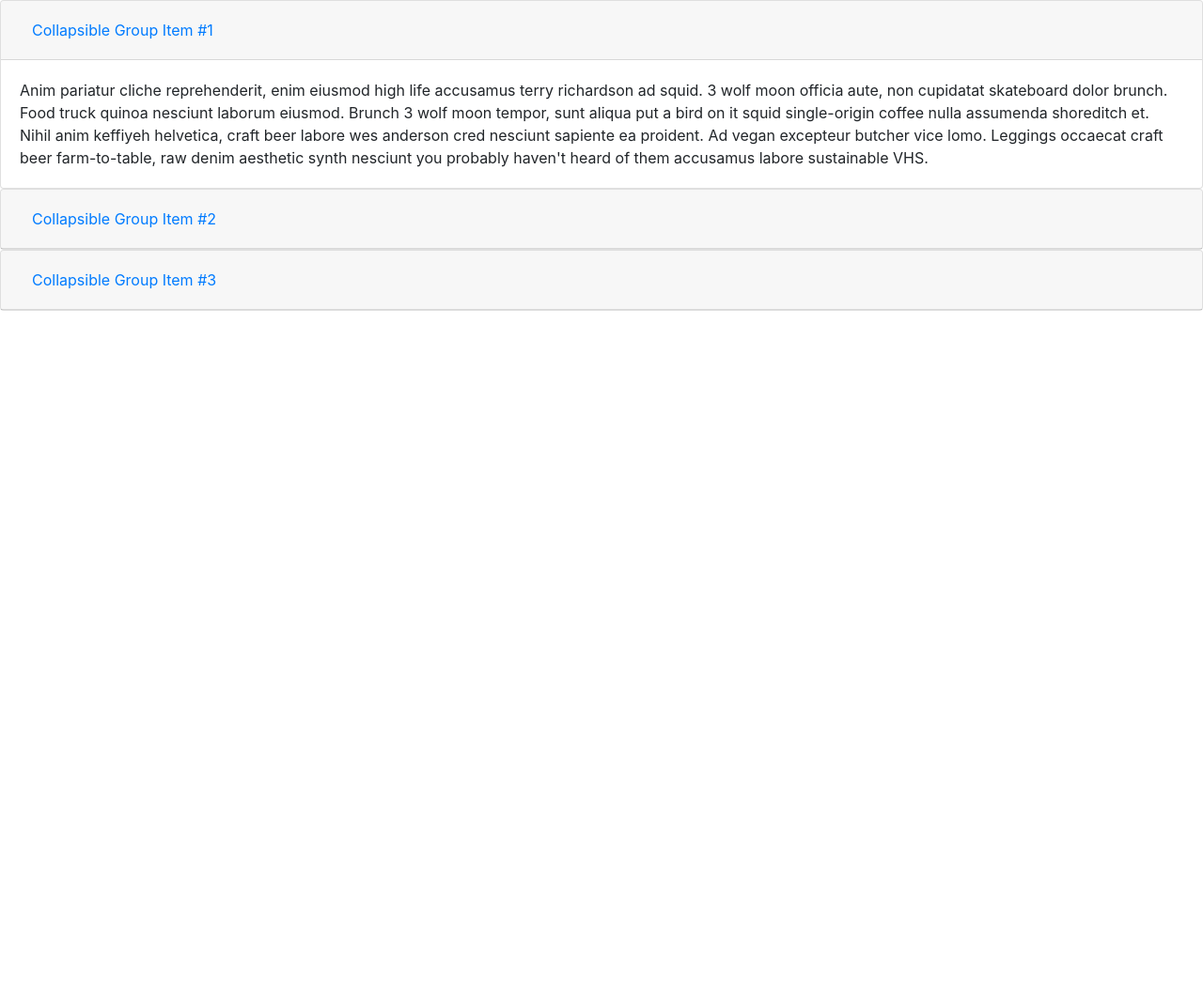
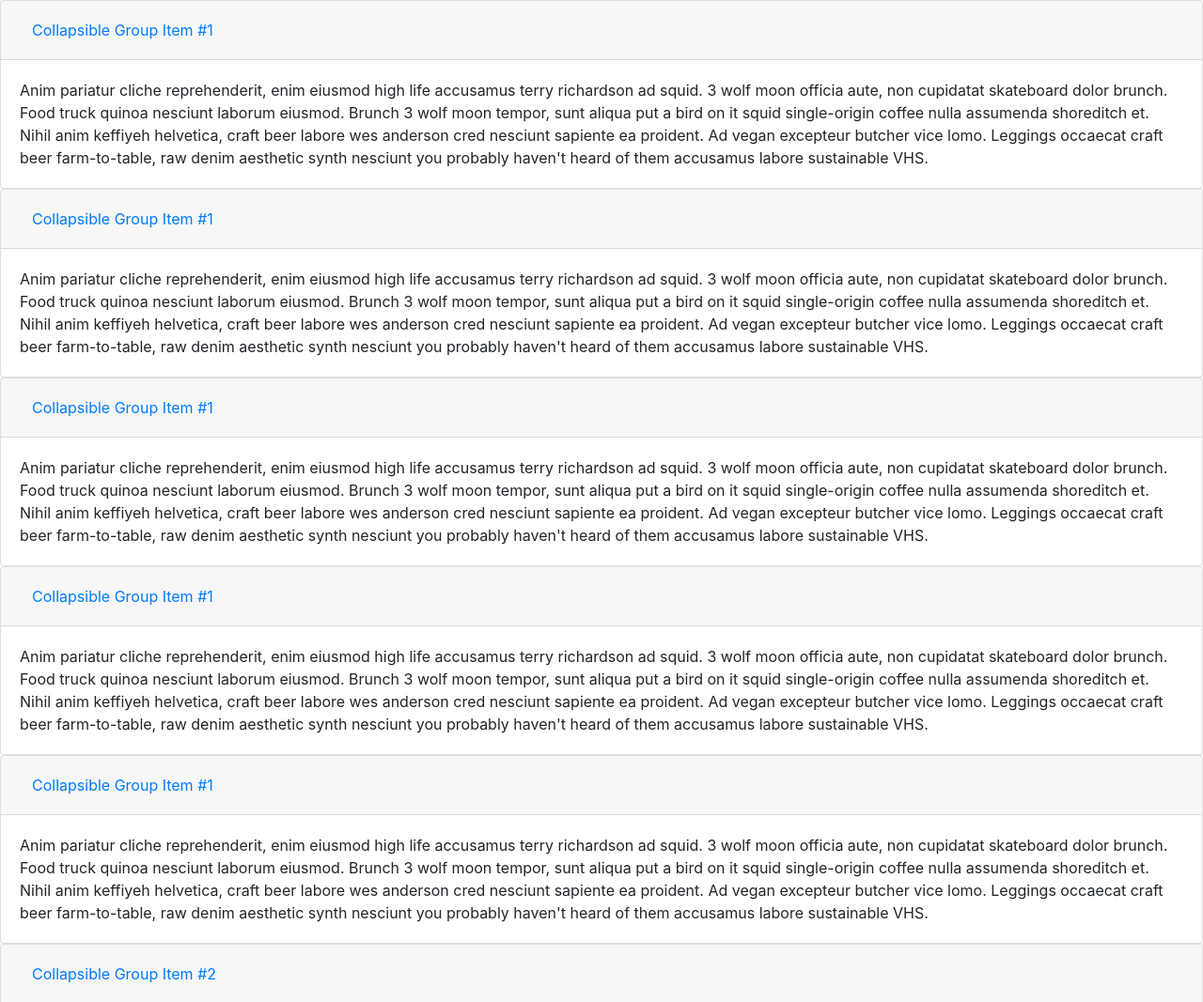
Before and after one commit to ryankaltenbach/departmentMap, a plain HTML site: page index.html in a window 1280 px wide. Shown: the top 1067 px of the page at 94% size. Before the commit the page ends 800 px from the top, so only its background shows below. Drawn offline with nearby package versions, Linux system fonts and the light colour scheme.

Commit message:
collapsible

```diff
--- a/index.html
+++ b/index.html
@@ -16,7 +16,62 @@
             </button>
           </h5>
         </div>
-
+        <div id="collapseOne" class="collapse show" aria-labelledby="headingOne" data-parent="#accordion">
+          <div class="card-body">
+            Anim pariatur cliche reprehenderit, enim eiusmod high life accusamus terry richardson ad squid. 3 wolf moon officia aute, non cupidatat skateboard dolor brunch. Food truck quinoa nesciunt laborum eiusmod. Brunch 3 wolf moon tempor, sunt aliqua put a bird on it squid single-origin coffee nulla assumenda shoreditch et. Nihil anim keffiyeh helvetica, craft beer labore wes anderson cred nesciunt sapiente ea proident. Ad vegan excepteur butcher vice lomo. Leggings occaecat craft beer farm-to-table, raw denim aesthetic synth nesciunt you probably haven't heard of them accusamus labore sustainable VHS.
+          </div>
+        </div>
+      </div>
+      <div class="card">
+        <div class="card-header" id="headingOne">
+          <h5 class="mb-0">
+            <button class="btn btn-link" data-toggle="collapse" data-target="#collapseOne" aria-expanded="true" aria-controls="collapseOne">
+              Collapsible Group Item #1
+            </button>
+          </h5>
+        </div>
+        <div id="collapseOne" class="collapse show" aria-labelledby="headingOne" data-parent="#accordion">
+          <div class="card-body">
+            Anim pariatur cliche reprehenderit, enim eiusmod high life accusamus terry richardson ad squid. 3 wolf moon officia aute, non cupidatat skateboard dolor brunch. Food truck quinoa nesciunt laborum eiusmod. Brunch 3 wolf moon tempor, sunt aliqua put a bird on it squid single-origin coffee nulla assumenda shoreditch et. Nihil anim keffiyeh helvetica, craft beer labore wes anderson cred nesciunt sapiente ea proident. Ad vegan excepteur butcher vice lomo. Leggings occaecat craft beer farm-to-table, raw denim aesthetic synth nesciunt you probably haven't heard of them accusamus labore sustainable VHS.
+          </div>
+        </div>
+      </div>
+      <div class="card">
+        <div class="card-header" id="headingOne">
+          <h5 class="mb-0">
+            <button class="btn btn-link" data-toggle="collapse" data-target="#collapseOne" aria-expanded="true" aria-controls="collapseOne">
+              Collapsible Group Item #1
+            </button>
+          </h5>
+        </div>
+        <div id="collapseOne" class="collapse show" aria-labelledby="headingOne" data-parent="#accordion">
+          <div class="card-body">
+            Anim pariatur cliche reprehenderit, enim eiusmod high life accusamus terry richardson ad squid. 3 wolf moon officia aute, non cupidatat skateboard dolor brunch. Food truck quinoa nesciunt laborum eiusmod. Brunch 3 wolf moon tempor, sunt aliqua put a bird on it squid single-origin coffee nulla assumenda shoreditch et. Nihil anim keffiyeh helvetica, craft beer labore wes anderson cred nesciunt sapiente ea proident. Ad vegan excepteur butcher vice lomo. Leggings occaecat craft beer farm-to-table, raw denim aesthetic synth nesciunt you probably haven't heard of them accusamus labore sustainable VHS.
+          </div>
+        </div>
+      </div>
+      <div class="card">
+        <div class="card-header" id="headingOne">
+          <h5 class="mb-0">
+            <button class="btn btn-link" data-toggle="collapse" data-target="#collapseOne" aria-expanded="true" aria-controls="collapseOne">
+              Collapsible Group Item #1
+            </button>
+          </h5>
+        </div>
+        <div id="collapseOne" class="collapse show" aria-labelledby="headingOne" data-parent="#accordion">
+          <div class="card-body">
+            Anim pariatur cliche reprehenderit, enim eiusmod high life accusamus terry richardson ad squid. 3 wolf moon officia aute, non cupidatat skateboard dolor brunch. Food truck quinoa nesciunt laborum eiusmod. Brunch 3 wolf moon tempor, sunt aliqua put a bird on it squid single-origin coffee nulla assumenda shoreditch et. Nihil anim keffiyeh helvetica, craft beer labore wes anderson cred nesciunt sapiente ea proident. Ad vegan excepteur butcher vice lomo. Leggings occaecat craft beer farm-to-table, raw denim aesthetic synth nesciunt you probably haven't heard of them accusamus labore sustainable VHS.
+          </div>
+        </div>
+      </div>
+      <div class="card">
+        <div class="card-header" id="headingOne">
+          <h5 class="mb-0">
+            <button class="btn btn-link" data-toggle="collapse" data-target="#collapseOne" aria-expanded="true" aria-controls="collapseOne">
+              Collapsible Group Item #1
+            </button>
+          </h5>
+        </div>
         <div id="collapseOne" class="collapse show" aria-labelledby="headingOne" data-parent="#accordion">
           <div class="card-body">
             Anim pariatur cliche reprehenderit, enim eiusmod high life accusamus terry richardson ad squid. 3 wolf moon officia aute, non cupidatat skateboard dolor brunch. Food truck quinoa nesciunt laborum eiusmod. Brunch 3 wolf moon tempor, sunt aliqua put a bird on it squid single-origin coffee nulla assumenda shoreditch et. Nihil anim keffiyeh helvetica, craft beer labore wes anderson cred nesciunt sapiente ea proident. Ad vegan excepteur butcher vice lomo. Leggings occaecat craft beer farm-to-table, raw denim aesthetic synth nesciunt you probably haven't heard of them accusamus labore sustainable VHS.
```
